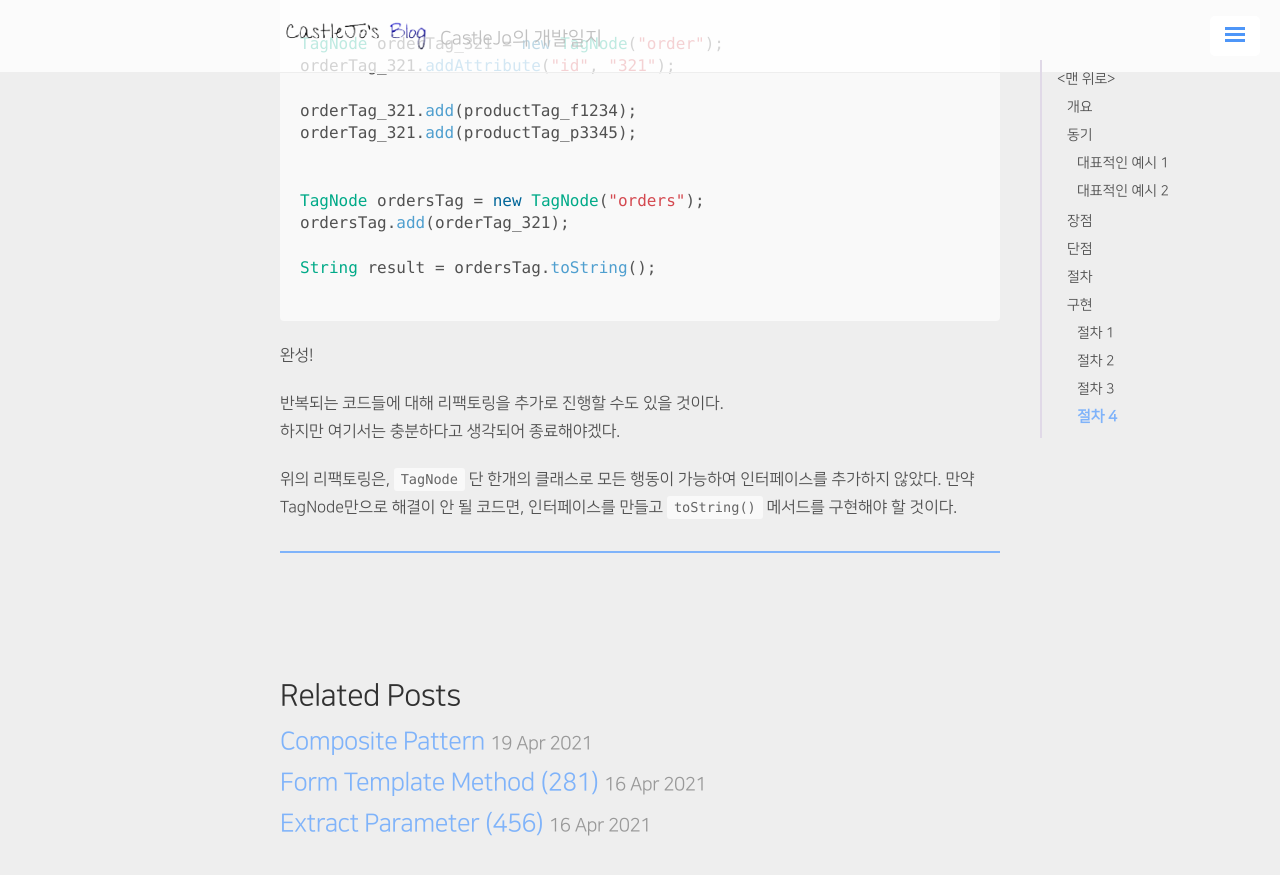
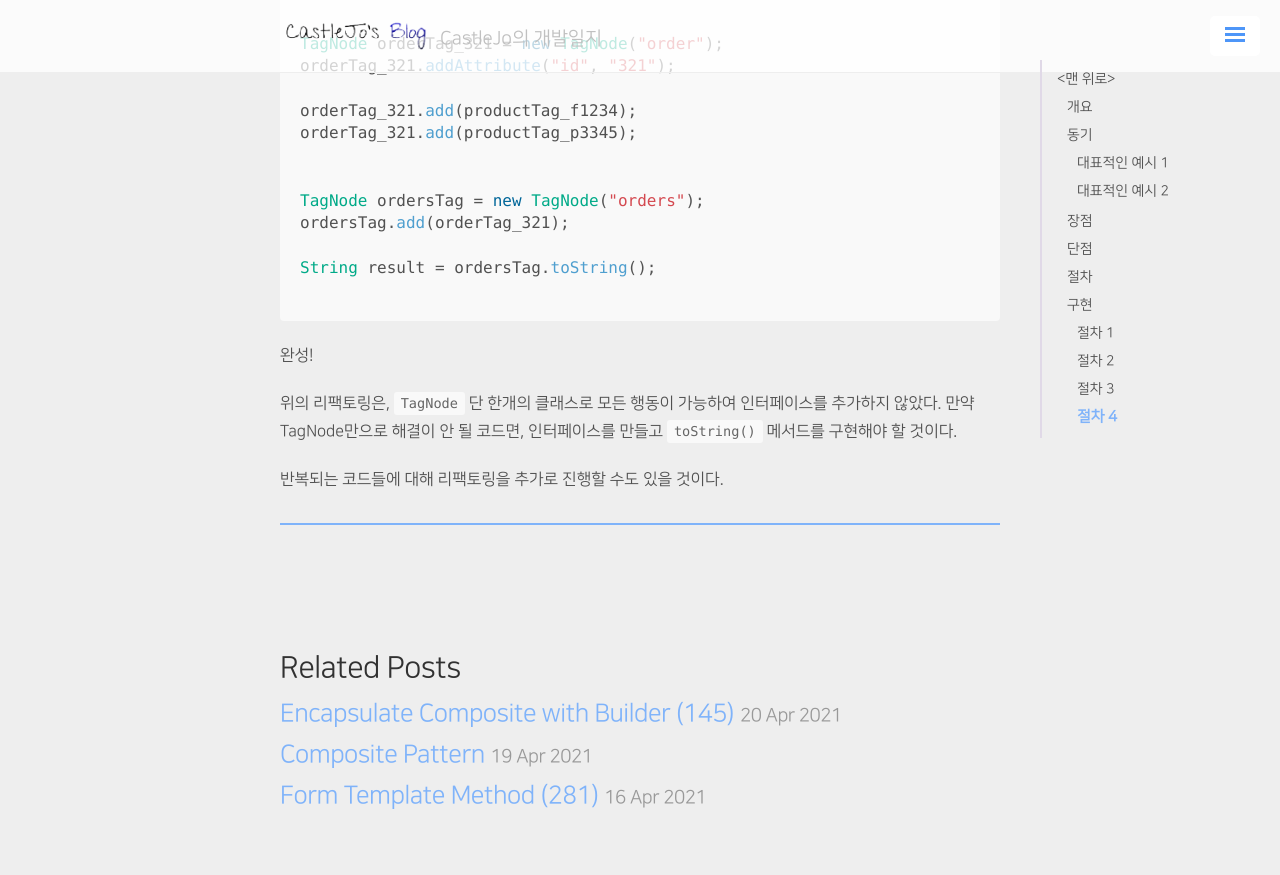
Before and after one commit to ukcastle/ukcastle.github.io, a Jekyll site: the page built from _posts/Refactoring/2021-04-19-Replace-Implicit-Tree-with-Composite.md, in a window 1280 px wide and 900 px high, scrolled down 8754 px. Shown: the top 875 px of the window. Built offline with Jekyll 4.4.1, drawn with Linux system fonts in a browser that asks for light colours; nearby versions of some CDN libraries; a script that is not in the unit is left out; comment, search, counter and statistics services are not loaded.

Commit message:
docs: pre href 145

```diff
--- a/_posts/Refactoring/2021-04-19-Replace-Implicit-Tree-with-Composite.md
+++ b/_posts/Refactoring/2021-04-19-Replace-Implicit-Tree-with-Composite.md
@@ -369,7 +369,6 @@ String result = ordersTag.toString();
 
 완성!
 
+위의 리팩토링은, `TagNode` 단 한개의 클래스로 모든 행동이 가능하여 인터페이스를 추가하지 않았다. 만약 TagNode만으로 해결이 안 될 코드면, 인터페이스를 만들고 `toString()` 메서드를 구현해야 할 것이다.
+
 반복되는 코드들에 대해 리팩토링을 추가로 진행할 수도 있을 것이다.
-하지만 여기서는 충분하다고 생각되어 종료해야겠다.
-
-위의 리팩토링은, `TagNode` 단 한개의 클래스로 모든 행동이 가능하여 인터페이스를 추가하지 않았다. 만약 TagNode만으로 해결이 안 될 코드면, 인터페이스를 만들고 `toString()` 메서드를 구현해야 할 것이다.
--- /dev/null
+++ b/_posts/Refactoring/2021-04-20-Encapsulate-Composite-with-Builder.md
@@ -0,0 +1,6 @@
+---
+layout: post
+title: Encapsulate Composite with Builder (145)
+category: Refactoring
+tag: [DesignPattern, Refactoring]
+---
```
